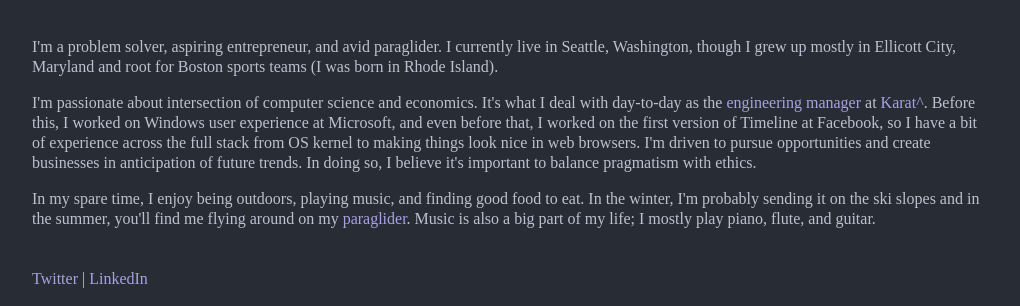
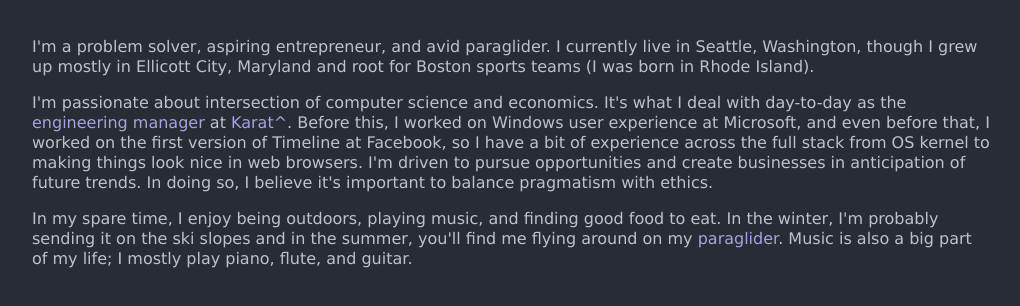
Before and after one commit to kzbao/kzbao.github.io, a plain HTML site: page index.html in a window 1280 px wide. Shown: the part 463-769 px from the top of the page, without its empty margins (128-1148 px from the left). Drawn offline with Linux system fonts and the light colour scheme.

Commit message:
DejaVuSans.ttf -> woff

```diff
--- a/assets/base.css
+++ b/assets/base.css
@@ -1,11 +1,11 @@
 @font-face {
     font-family: 'DejaVuSans';
-    src: url('DejaVuSans.ttf') format('ttf');
+    src: url('DejaVuSans.woff') format('woff');
 }
 
 body {
     background-color: #282c34;
-    font-family: 'DejaVuSans';
+    font-family: 'DejaVuSans', sans-serif;
 }
 
 .main {
```
Also changed, not shown: assets/DejaVuSans.ttf (deleted), assets/DejaVuSans.woff (added).
